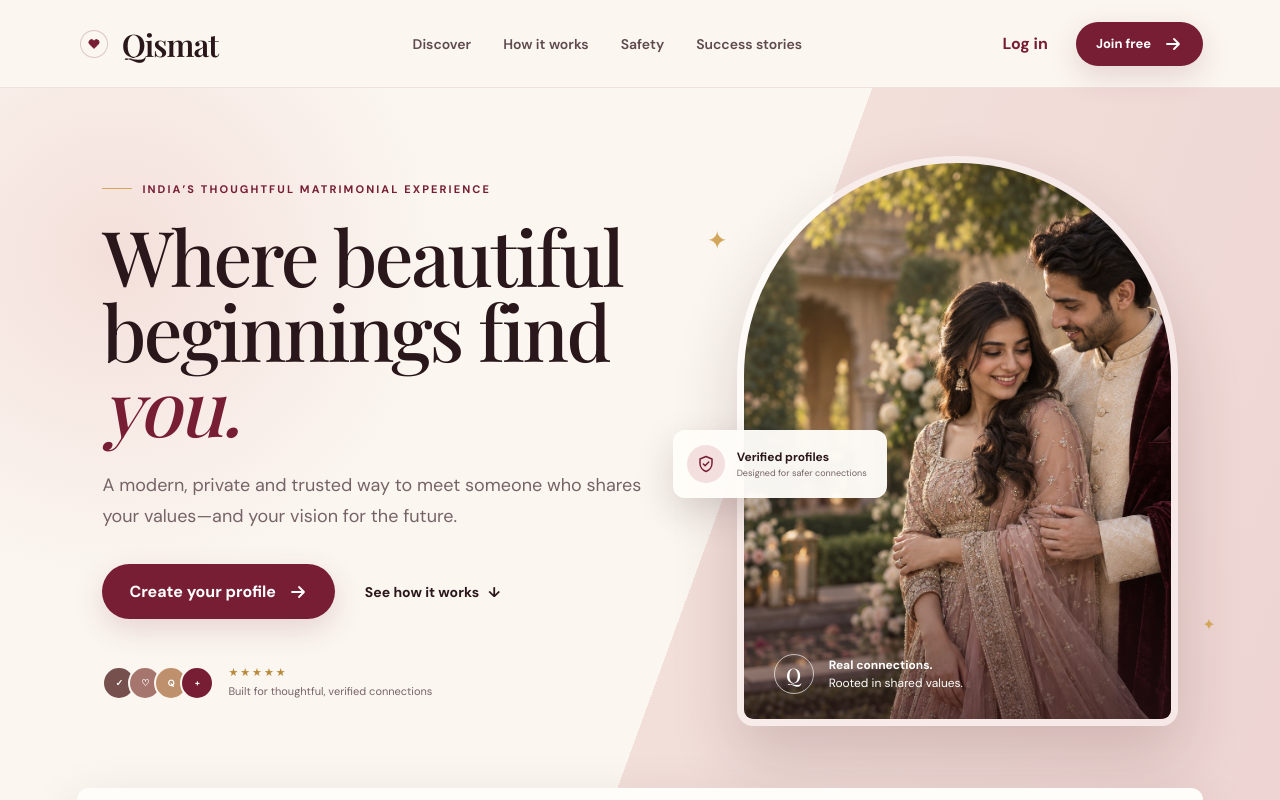
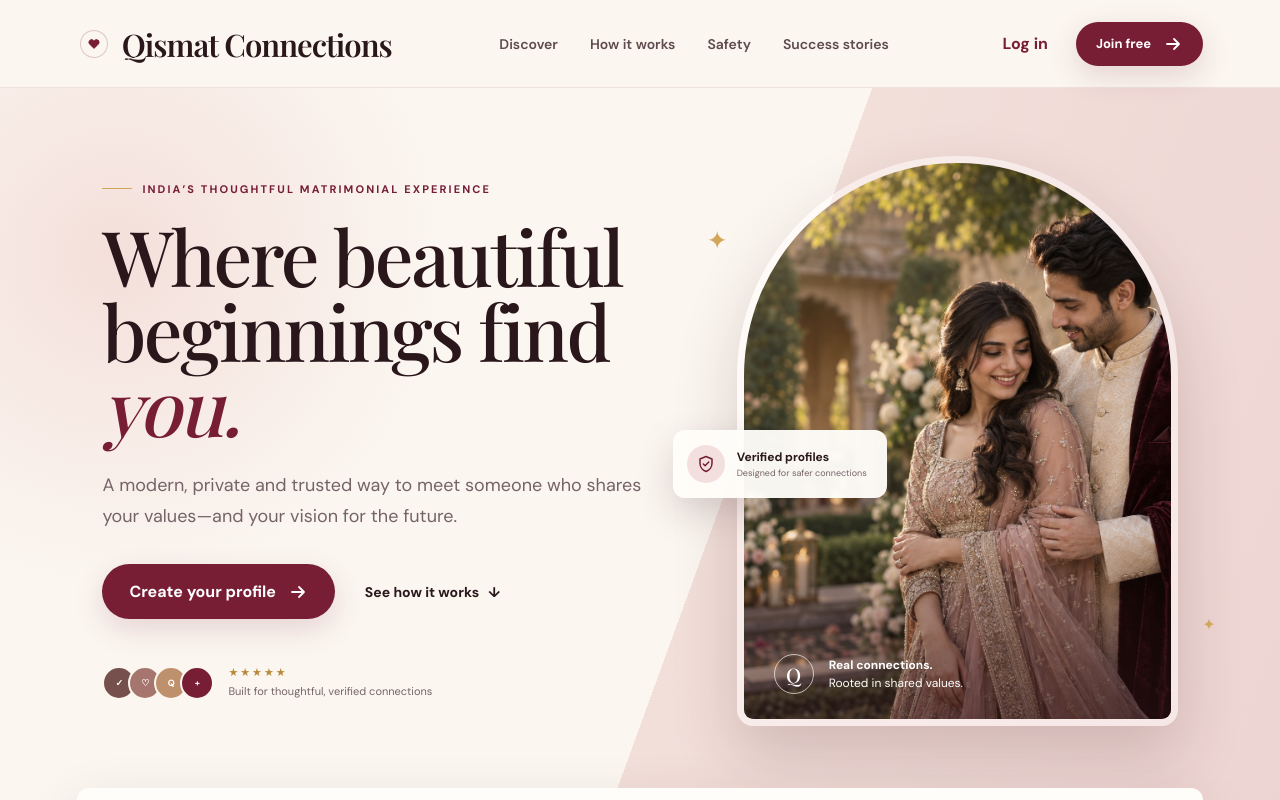
Before and after one commit to muntajeeb33-bit/qismat, a React (Vite) app in the folder web/: page / in a window 1280 px wide. Shown: the top 800 px of the page. Built offline with nearby package versions, Linux system fonts and the light colour scheme; a web font is replaced by a local one.

Commit message:
fix: use full Qismat Connections brand name

```diff
--- a/web/index.html
+++ b/web/index.html
@@ -1 +1 @@
-<!doctype html><html lang="en"><head><meta charset="UTF-8"/><meta name="viewport" content="width=device-width,initial-scale=1.0"/><meta name="theme-color" content="#771e35"/><meta name="description" content="Qismat is a thoughtful, private and trusted matrimonial experience for meaningful connections."/><title>Qismat — Meaningful Matches, Beautiful Beginnings</title></head><body><div id="root"></div><script type="module" src="/src/main.jsx"></script></body></html>
+<!doctype html><html lang="en"><head><meta charset="UTF-8"/><meta name="viewport" content="width=device-width,initial-scale=1.0"/><meta name="theme-color" content="#771e35"/><meta name="description" content="Qismat Connections is a thoughtful, private and trusted matrimonial experience for meaningful connections."/><title>Qismat Connections — Meaningful Matches, Beautiful Beginnings</title></head><body><div id="root"></div><script type="module" src="/src/main.jsx"></script></body></html>
--- a/web/src/main.jsx
+++ b/web/src/main.jsx
@@ -14,7 +14,7 @@ const steps = [
 ];
 
 function Brand() {
-  return <a className="brand" href="#top" aria-label="Qismat home"><span className="brand-mark"><Heart /></span><span>Qismat</span></a>;
+  return <a className="brand" href="#top" aria-label="Qismat Connections home"><span className="brand-mark"><Heart /></span><span>Qismat Connections</span></a>;
 }
 
 function App() {
```
Also changed, not shown: web/src/styles.css.
